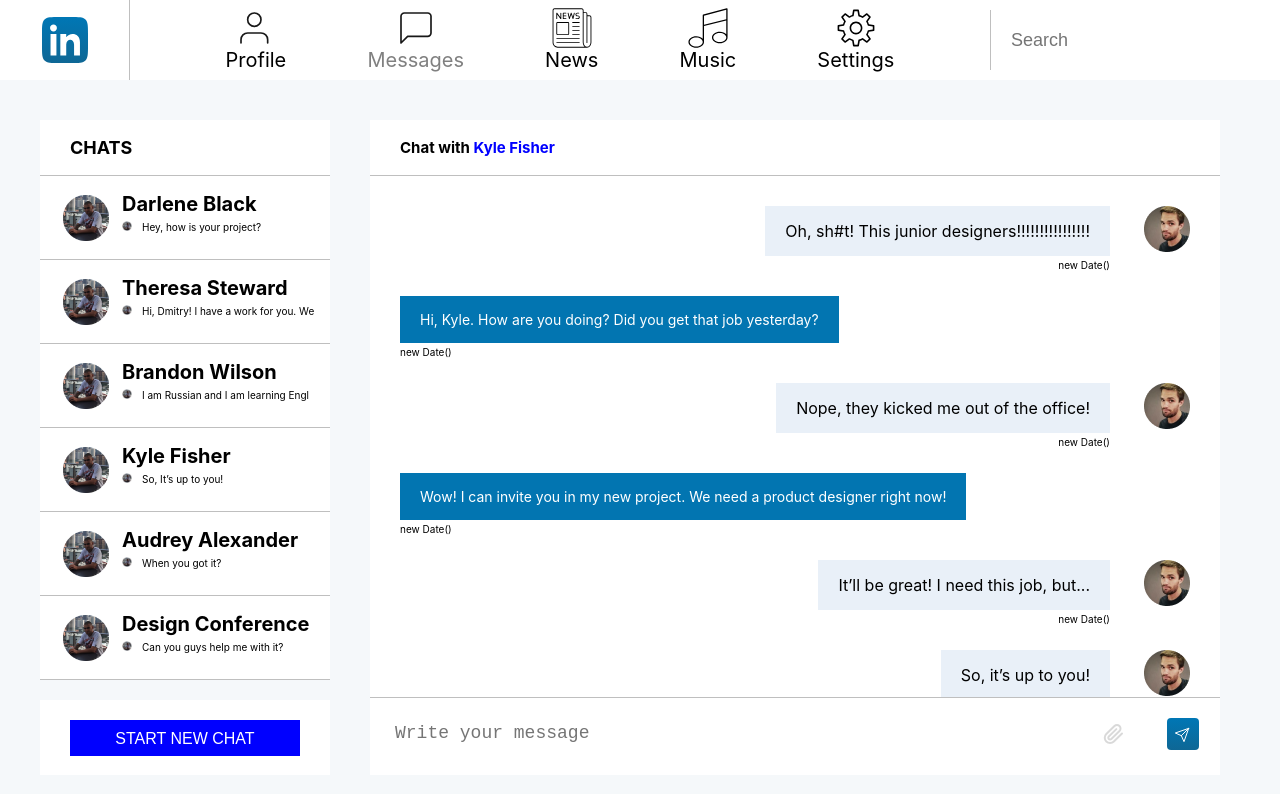
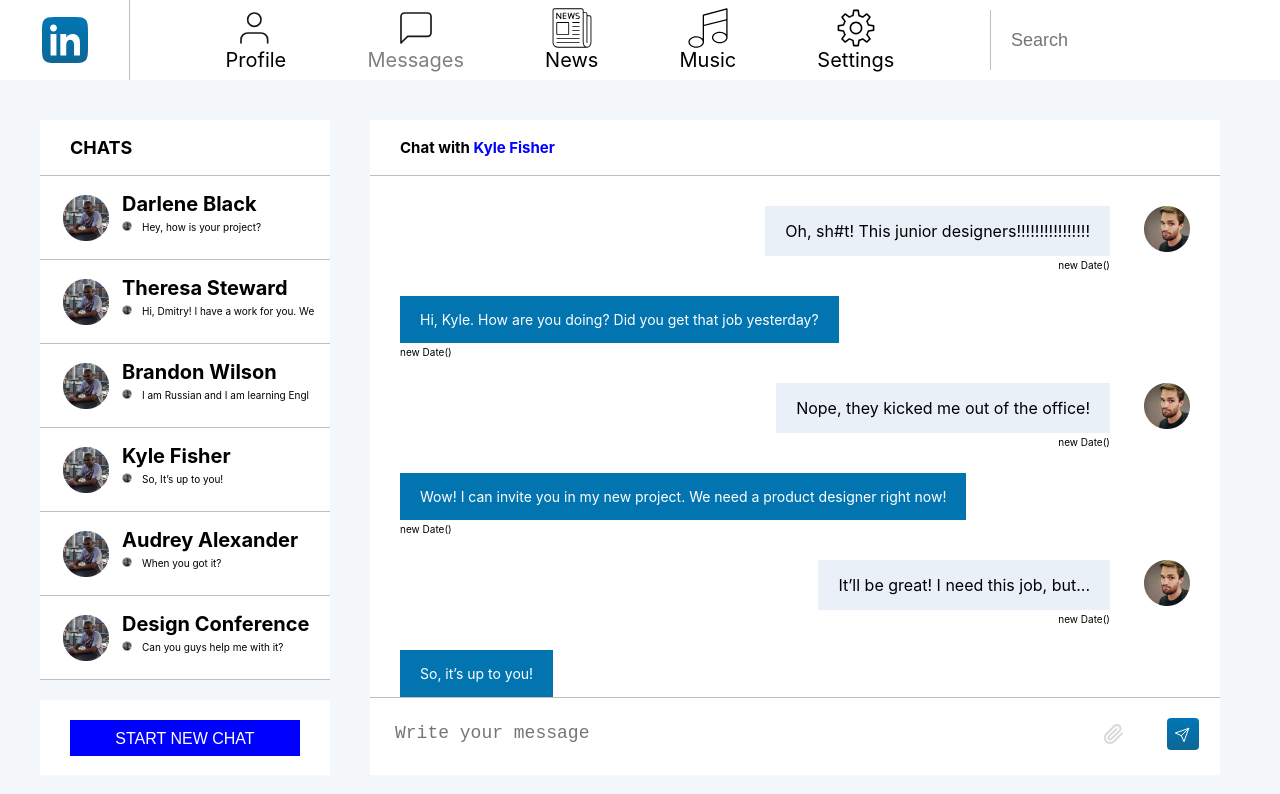
Before and after one commit to EvgeniyGrokholskiy/my-app, a React (Create React App) app: page /chat in a window 1280 px wide. Shown: the top 794 px of the page. Built offline with nearby package versions, Linux system fonts and the light colour scheme.

Commit message:
lesson 23

```diff
--- a/src/App.js
+++ b/src/App.js
@@ -17,10 +17,10 @@ function App(props) {
                 <main>
                     <Routes>
                         <Route path="/" element = {<Profile />} />.
-                        <Route path="/chat" element = {<Chat />} />
-                        <Route path="/news" element = {<News />} />
-                        <Route path="/music" element = {<Music />} />
-                        <Route path="/settings" element = {<Settings />} />
+                        <Route path="/chat/*" element = {<Chat />} />
+                        <Route path="/news/*" element = {<News />} />
+                        <Route path="/music/*" element = {<Music />} />
+                        <Route path="/settings/*" element = {<Settings />} />
                     </Routes>
                 </main>
             </div>
--- a/src/components/chat/chatComponents/chatContent/chatContent.js
+++ b/src/components/chat/chatComponents/chatContent/chatContent.js
@@ -3,19 +3,38 @@ import style from "./chatContent.module.css";
 import {IncomingMessage} from "../incomingMessage/incomingMessage";
 import {OutgoingMessage} from "../outgoingMessage/outgoingMessage";
 
+let messageArray = [
+    {message: 'Oh, sh#t! This junior designers!!!!!!!!!!!!!!!!', type: 'in'},
+    {message: 'Hi, Kyle. How are you doing? Did you get that job yesterday?', type: 'out'},
+    {message: 'Nope, they kicked me out of the office!', type: 'in'},
+    {message: 'Wow! I can invite you in my new project. We need a product designer right now!', type: 'out'},
+    {message: 'It’ll be great! I need this job, but...', type: 'in'},
+    {message: 'So, it’s up to you!', type: 'in '},
+]
 
+let chatToRender = messageArray.map((message) => {
 
+        if(message.type === 'in'){
+            return <IncomingMessage message = {message.message} />;
+        } else {
+            return <OutgoingMessage message = {message.message} />;
+        }
+
+})
 export const ChatContent = (props) => {
     return (
         <>
             <h6 className={style.header}>Chat with <span className={style.chatName}>{props.chatName ? props.chatName: "no data!!!" }</span></h6>
             <div className={style.chatting}>
-                <IncomingMessage message = "Oh, sh#t! This junior designers!!!!!!!!!!!!!!!!" />
+
+                {chatToRender}
+
+                {/*<IncomingMessage message = "Oh, sh#t! This junior designers!!!!!!!!!!!!!!!!" />
                 <OutgoingMessage message = "Hi, Kyle. How are you doing? Did you get that job yesterday?" />
                 <IncomingMessage message = "Nope, they kicked me out of the office!" />
                 <OutgoingMessage message = "Wow! I can invite you in my new project. We need a product designer right now!" />
                 <IncomingMessage message = "It’ll be great! I need this job, but..." />
-                <IncomingMessage message = "So, it’s up to you!" />
+                <IncomingMessage message = "So, it’s up to you!" />*/}
             </div>
         </>
     )
--- a/src/components/chat/chatComponents/chatSideBar/chatSideBar.js
+++ b/src/components/chat/chatComponents/chatSideBar/chatSideBar.js
@@ -4,28 +4,30 @@ import "./chatSidebar.css";
 import {ChatHeader} from "./chatHeader/chatHeader";
 import {NavLink} from "react-router-dom";
 
+let chats = [
+    {name:'Darlene Black', id:'1', lastMessage: 'Hey, how is your project?',},
+    {name:'Theresa Steward', id:'2', lastMessage: 'Hi, Dmitry! I have a work for you. We',},
+    {name:'Brandon Wilson', id:'3', lastMessage: 'I am Russian and I am learning Engl',},
+    {name:'Kyle Fisher', id:'4', lastMessage: 'So, It’s up to you!',},
+    {name:'Audrey Alexander', id:'5', lastMessage: 'When you got it?',},
+    {name:'Design Conference', id:'6', lastMessage: 'Can you guys help me with it?',},
+];
+
+let chatsToRender = chats.map( (chat) => {
+    return (
+        <NavLink className={`${style.link} chatLink`} to={`/chat/${chat.id}`}>
+            <ChatHeader name = {`${chat.name}`} lastMessage ={`${chat.lastMessage}`}/>
+        </NavLink>
+    );
+})
+
 export const ChatSideBar = (props) => {
     return (
         <div className={style.wrapper}>
             <p className={style.header}>CHATS</p>
-            <NavLink className={`${style.link} chatLink`} to={'/chat/1'}>
-                <ChatHeader name = "Darlene Black" lastMessage = "Hey, how is your project?"/>
-            </NavLink>
-            <NavLink className={`${style.link} chatLink`} to={'/chat/2'}>
-                <ChatHeader name = "Theresa Steward" lastMessage = "Hi, Dmitry! I have a work for you. We"/>
-            </NavLink>
-            <NavLink className={`${style.link} chatLink`} to={'/chat/3'}>
-                <ChatHeader name = "Brandon Wilson" lastMessage = "I am Russian and I am learning Engl" />
-            </NavLink>
-            <NavLink className={`${style.link} chatLink`} to={'/chat/4'}>
-                <ChatHeader name = "Kyle Fisher" lastMessage = "So, It’s up to you!" active={true} />
-            </NavLink>
-            <NavLink className={`${style.link} chatLink`} to={'/chat/5'}>
-                <ChatHeader name = "Audrey Alexander" lastMessage = "When you got it?" />
-            </NavLink>
-            <NavLink className={`${style.link} chatLink`} to={'/chat/6'}>
-                <ChatHeader name = "Design Conference" lastMessage = "Can you guys help me with it?" />
-            </NavLink>
+
+            {chatsToRender}
+
         </div>
     )
 }
--- a/src/components/chat/chatComponents/chatSideBar/chatSidebar.css
+++ b/src/components/chat/chatComponents/chatSideBar/chatSidebar.css
@@ -4,6 +4,6 @@ a.chatLink.active {
     border-left: 5px solid blue;
 }
 
-a.chatLink.active div img {
+a.chatLink.active div > img {
     margin-left: 15px;
 }
--- a/src/components/profile/profileComponents/new_post/new_post.module.css
+++ b/src/components/profile/profileComponents/new_post/new_post.module.css
@@ -5,6 +5,7 @@
     grid-template-areas:
             "header header"
             "textAria sendBtn";
+    align-content: start;
     background-color: white;
     box-sizing: border-box;
     padding: 0 30px;
@@ -36,3 +37,16 @@
     align-self: center;
     margin-left: 30px;
 }
+
+.post__textArea::-webkit-scrollbar {
+    width: 2px;
+}
+
+.post__textArea::-webkit-scrollbar-track {
+    box-shadow: inset 0 0 6px rgba(0, 0, 0, 0.3);
+}
+
+.post__textArea::-webkit-scrollbar-thumb {
+    background-color: darkgrey;
+    outline: 1px solid slategrey;
+}
```
Also changed, not shown: src/components/chat/chat.js (+4 -4 lines).
